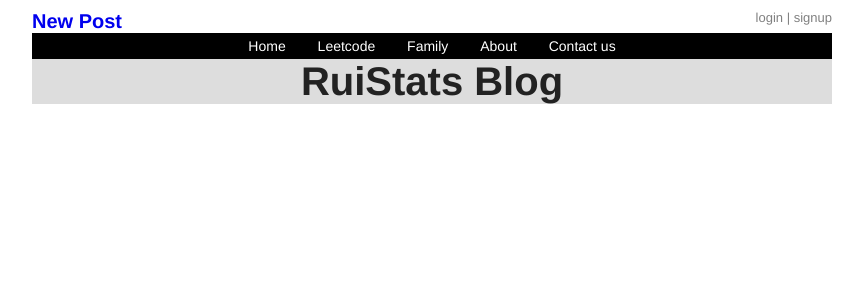
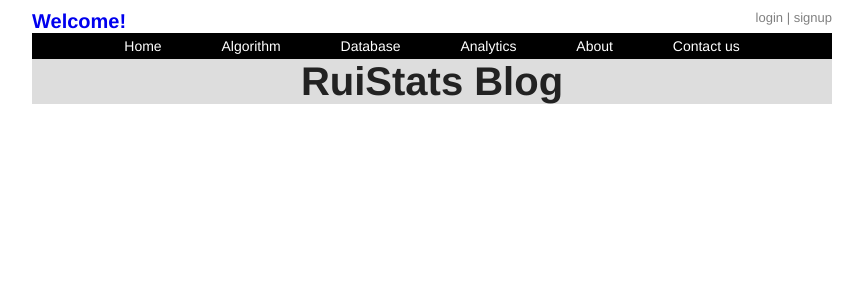
Before and after one commit to rui1/Blog, a Python web app: template templates/blog.html in a window 1280 px wide. Shown: the top 300 px of the page, without its empty margins (208-1071 px from the left). Run offline with Jinja, Linux system fonts and the light colour scheme; the template is opened without the code that fills it, so the values that code supplies are empty.

Commit message:
Blog add login/modified navigation bars

```diff
--- a/main.py
+++ b/main.py
@@ -16,7 +16,8 @@
 #
 from util import *
 from database import *
-from time import sleep
+#from time import sleep
+import time
 import logging
 
 class Handler(webapp2.RequestHandler):
@@ -53,6 +54,7 @@ class Handler(webapp2.RequestHandler):
                 visits = int(cookie_val)
         visits+=1
         self.set_secure_cookies('visits',str(visits))
+        self.set_secure_cookies('timeStamp',str(time.time()))
         if not visits%100:
             return "Congratulations! You are the "+str(visits)+"th visitors!"
         else:
--- a/stylesheets/main.css
+++ b/stylesheets/main.css
@@ -147,12 +147,12 @@ input[type=submit] {
         }
 
 #navbar ul li {
+        padding: .2em 2em;
         display: inline;
         }
 
 #navbar ul li a {
         text-decoration: none;
-        padding: .2em 1em;
         color: #fff;
         background-color: #000;
         }
--- a/templates/base.html
+++ b/templates/base.html
@@ -6,14 +6,21 @@
         <title>RuiStat</title>
     </head>
     <body style = "margin : 10">
-		<a href="/newpost" class = "navbar">
-			New Post
-		</a>
+        {% if username =="rui"%}
+            <a href="/newpost" class = "navbar">
+                New Post
+            </a>
+        {% else %}
+            <a href="/" class = "navbar">
+             Welcome!
+            </a>
+        {% endif %}
         <div id="navbar">
         <ul>
-        <li><a href="#">Home</a></li>
-        <li><a href="#">Leetcode</a></li>
-        <li><a href="#">Family</a></li>
+        <li><a href="/">Home</a></li>
+        <li><a href="#">Algorithm</a></li>
+        <li><a href="#">Database</a></li>
+        <li><a href="#">Analytics<a></li>
         <li><a href="#">About</a></li>
         <li><a href="#">Contact us</a></li>
         </ul>
```
Also changed, not shown: images/images.jpg (added), 1 other file.
